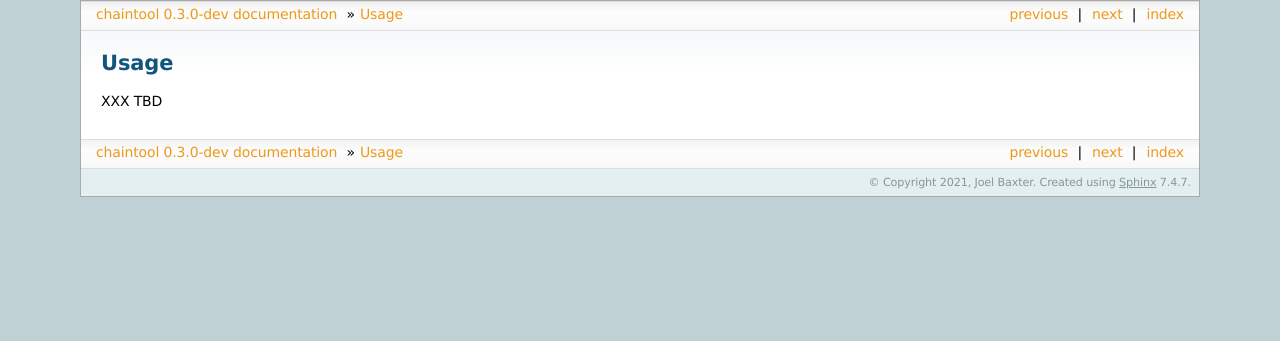
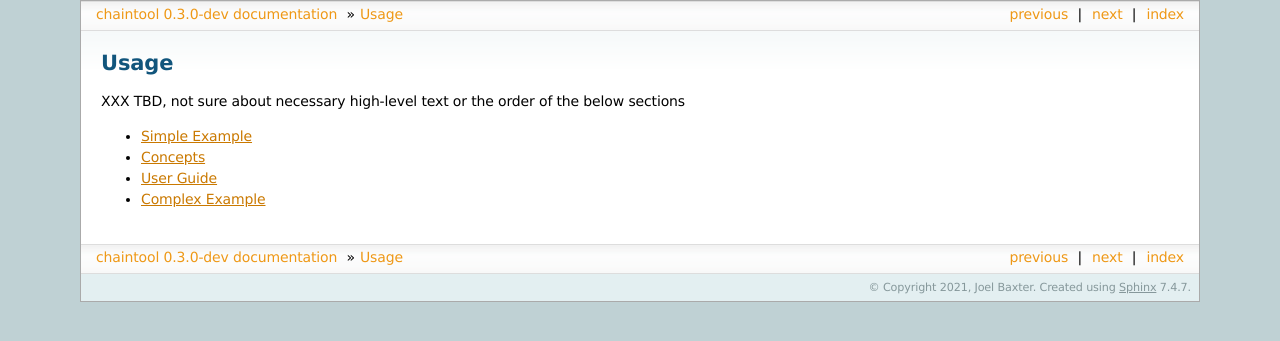
Before and after one commit to neogeographica/chaintool, a Sphinx documentation site: the page built from docs/usage.rst, in a window 1280 px wide. Shown: the top 341 px of the page. Built offline with Sphinx 7.4.7, drawn with Linux system fonts in a browser that asks for light colours.

Commit message:
sketching an example for the docs
This "simple example" has ballooned a bit... might need to come up with a simpler one now.

```diff
--- /dev/null
+++ b/docs/_static/css/colors.css
@@ -0,0 +1,5 @@
+.red { color: #AA0000; }
+.green { color: #00AA00; }
+.magenta { color: #E850A8; }
+.cyan { color: #00AAAA; }
+.mono { font-family: monospace; }
--- /dev/null
+++ b/docs/complex_example.rst
@@ -0,0 +1,4 @@
+Complex Example
+===============================================================
+
+XXX TBD, likely skim over the q3build import
--- /dev/null
+++ b/docs/concepts.rst
@@ -0,0 +1,4 @@
+Concepts
+===============================================================
+
+XXX TBD
--- a/docs/conf.py
+++ b/docs/conf.py
@@ -57,6 +57,18 @@
 # The name of the Pygments (syntax highlighting) style to use.
 pygments_style = 'sphinx'
 
+rst_prolog = """
+.. role:: mono
+.. role:: red
+    :class: red mono
+.. role:: green
+    :class: green mono
+.. role:: magenta
+    :class: magenta mono
+.. role:: cyan
+    :class: cyan mono
+"""
+
 # -- Options for HTML output -------------------------------------------------
 
 # The theme to use for HTML and HTML Help pages.  See the documentation for
@@ -67,9 +79,13 @@
 # Add any paths that contain custom static files (such as style sheets) here,
 # relative to this directory. They are copied after the builtin static files,
 # so a file named "default.css" will overwrite the builtin "default.css".
-#html_static_path = ['_static']
+html_static_path = ['_static']
 
 # Theme options are theme-specific and customize the look and feel of a theme
 # further.  For a list of options available for each theme, see the
 # documentation.
 html_theme_options = {"nosidebar": "true", "body_max_width": "none"}
+
+# These paths are either relative to html_static_path
+# or fully qualified paths (eg. https://...)
+html_css_files = ['css/colors.css']
--- a/docs/index.rst
+++ b/docs/index.rst
@@ -6,7 +6,7 @@
 Documentation sections:
 
 .. toctree::
-   :maxdepth: 1
+   :maxdepth: 2
 
    prereqs
    installation
--- a/docs/usage.rst
+++ b/docs/usage.rst
@@ -1,4 +1,12 @@
 Usage
 =================================
 
-XXX TBD
+XXX TBD, not sure about necessary high-level text or the order of the below sections
+
+.. toctree::
+   :maxdepth: 1
+
+   simple_example
+   concepts
+   user_guide
+   complex_example
--- /dev/null
+++ b/docs/user_guide.rst
@@ -0,0 +1,4 @@
+User Guide
+===============================================================
+
+XXX TBD
```
Also changed, not shown: docs/simple_example.rst (added, +235 -0 lines).
